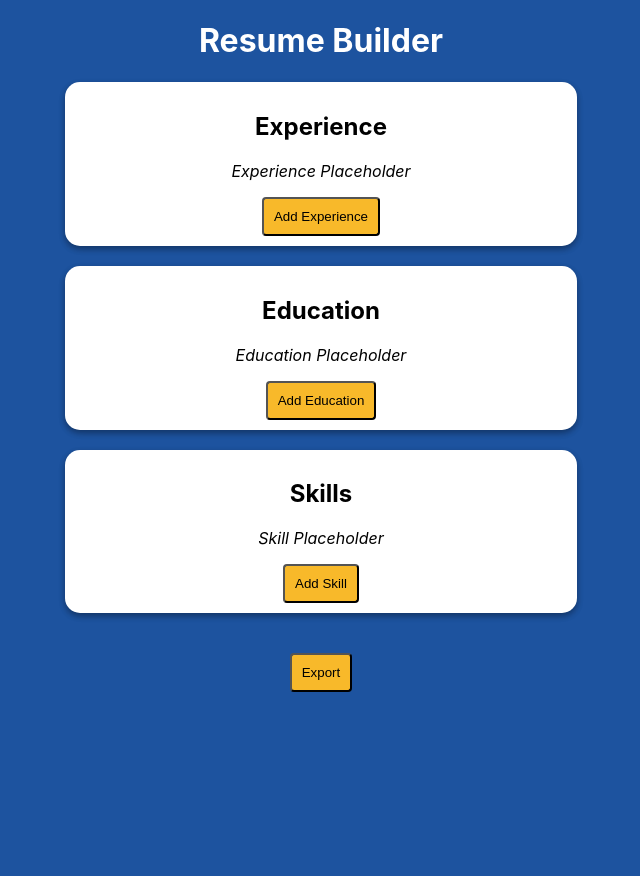
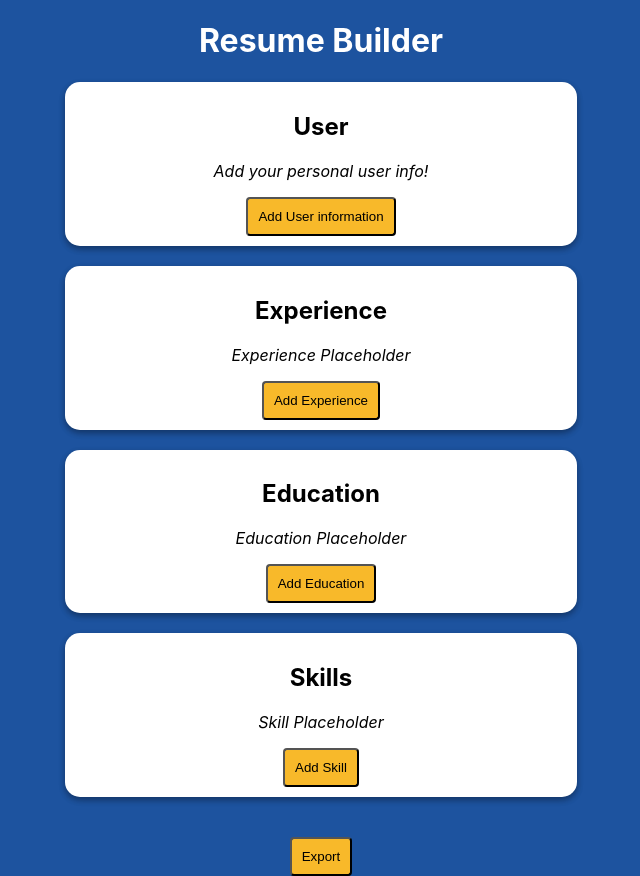
Before and after one commit to MLH-Fellowship/orientation-project-js-24.FAL.B, a React (Create React App) app: page / in a window 1280 px wide. Shown: the whole page, without its empty margins (319-959 px from the left). Before the commit the page ends 800 px from the top, so only its background shows below. Built offline with nearby package versions, Linux system fonts and the light colour scheme.

Commit message:
todo: user information

```diff
--- a/src/App.js
+++ b/src/App.js
@@ -1,9 +1,16 @@
 import "./App.css";
+import User from "./components/User/page";
 
 function App() {
     return (
         <div className="App">
             <h1>Resume Builder</h1>
+            <div className="resumeSection">
+                <h2>User</h2>
+                <p>Add your personal user info!</p>
+                <button>Add User information</button>  {/* TODO click on button to open modal*/}
+                <br></br>
+            </div>
             <div className="resumeSection">
                 <h2>Experience</h2>
                 <p>Experience Placeholder</p>
--- /dev/null
+++ b/src/components/User/page.jsx
@@ -0,0 +1,13 @@
+
+
+const User = () => {
+
+    // TODO form responsible for filling in user details
+    return (
+        <>
+
+        </>
+    );
+}
+
+export default User;
```
Lines whose indentation alone changed are shown as unchanged.
